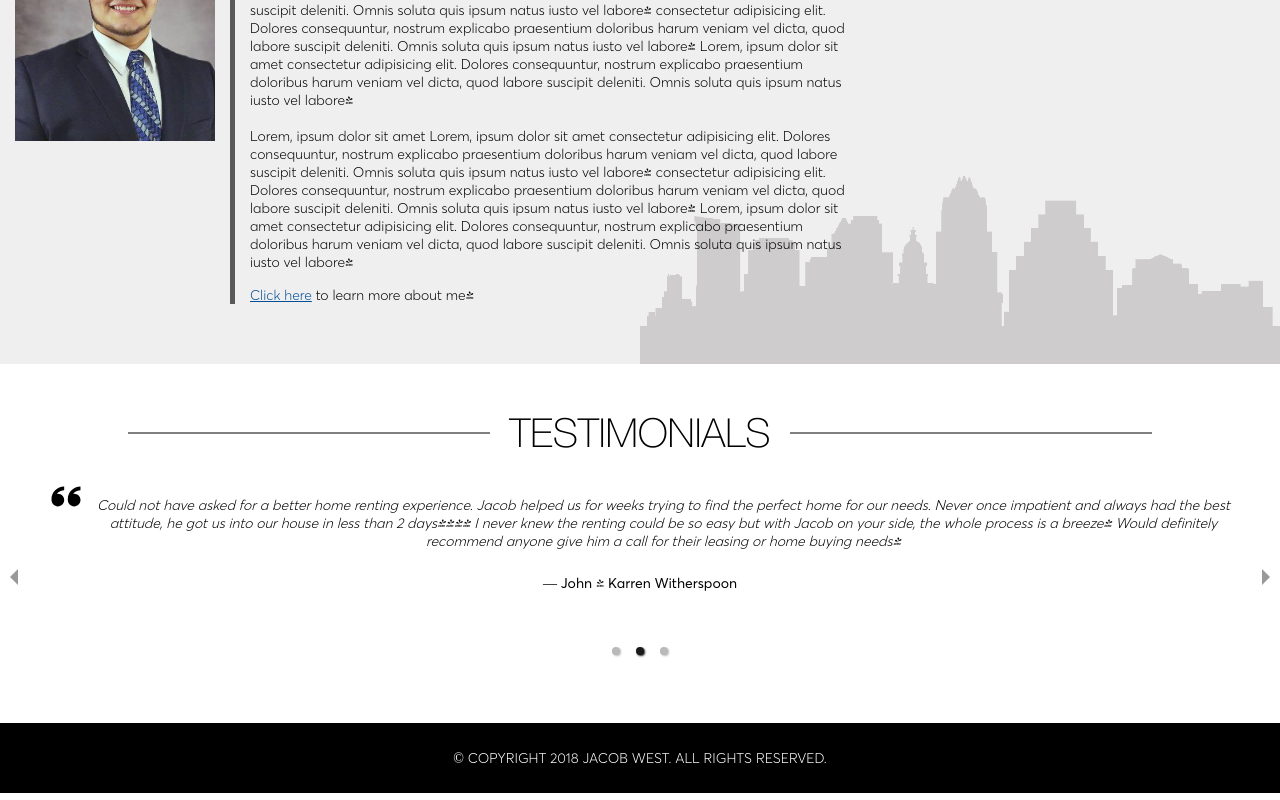
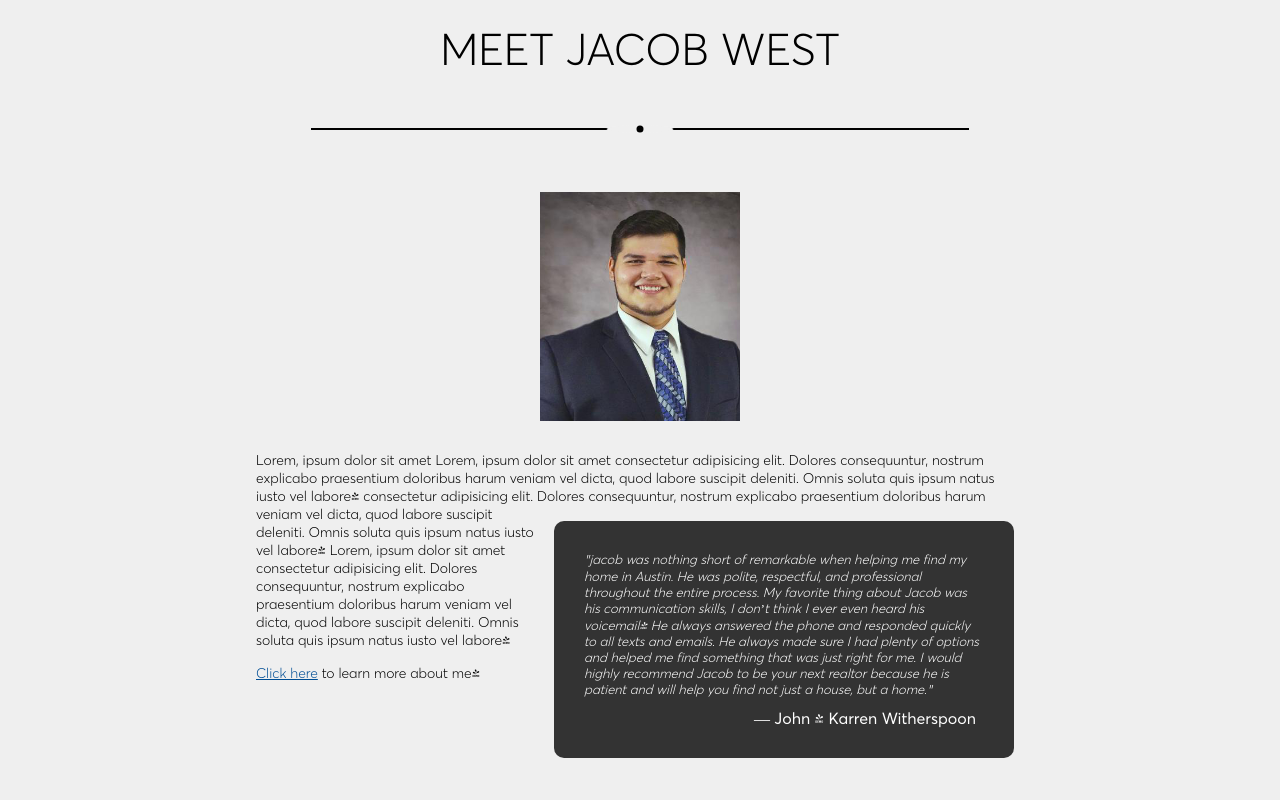
Before and after one commit to Gabewest1/jacob-realtor-sandbox, a React (Create React App) app: page / in a window 1280 px wide. Shown: the part 1260-2060 px from the top of the page. Built offline with nearby package versions, Linux system fonts and the light colour scheme; no server answers; a web font is replaced by a local one.

Commit message:
Created component to query zillow

```diff
--- a/package.json
+++ b/package.json
@@ -9,7 +9,8 @@
     "react": "^16.2.0",
     "react-dom": "^16.2.0",
     "react-responsive-carousel": "^3.1.33",
-    "styled-components": "^3.2.1"
+    "styled-components": "^3.2.1",
+    "xml2js": "^0.4.19"
   },
   "scripts": {
     "start": "react-scripts start",
--- a/src/App.js
+++ b/src/App.js
@@ -6,10 +6,12 @@ import About2 from "./components/About2"
 import About3 from "./components/About3"
 import About4 from "./components/About4"
 import About5 from "./components/About5"
+import About6 from "./components/About6"
 import Contact from "./components/Contact"
 import Contact2 from "./components/Contact2"
 import Contact3 from "./components/Contact3"
 import Listings from "./components/Listings"
+import ZillowListings from "./components/ZillowListings"
 import Locations from "./components/Locations"
 import Icons from "./components/Icons"
 import Icons2 from "./components/Icons2"
@@ -46,12 +48,14 @@ class App extends Component {
 
         <Hero />
 
+        <ZillowListings />
+
         <div style={{ margin: "50px 0" }}>
           <Icons />
         </div>
 
-        <AboutWrapper style={{ padding: "60px 0", backgroundColor: "#efefef" }}>
-          <About5 />
+        <AboutWrapper style={{ padding: "70px 0", backgroundColor: "#efefef" }}>
+          <About6 />
         </AboutWrapper>
 
         {/* <Contact3 /> */}
@@ -67,36 +71,9 @@ class App extends Component {
 }
 
 const AboutWrapper = styled.div`
-  background: url(/assets/images/skyline.png) no-repeat;
-  background-size: 50%;
-  background-position: bottom right;
-`
-//Adds a transparent triangle between the Header and section below it.
-const Arrows = styled.div`
-    position: absolute;
-    bottom: 0;
-    height: 30px;
-    width: 100%;
-
-    &:after {
-        content: '';
-        border-bottom: solid 30px ${({ color }) => color};
-        border-left: solid 30px transparent;
-        width: 50%;
-        position: absolute;
-        top: 0;
-        left: 50%;
-    }
-
-    &:before {
-      content: '';
-      border-bottom: solid 30px ${({ color }) => color};
-      border-right: solid 30px transparent;
-      width: 50%;
-      position: absolute;
-      top: 0;
-      right: 50%;
-  }
+  // background: url(/assets/images/skyline.png) no-repeat;
+  // background-size: 50%;
+  // background-position: bottom right;
 `
 const Copyright = styled.p`
   margin: 0;
--- a/src/components/About6/index.js
+++ b/src/components/About6/index.js
@@ -5,21 +5,34 @@ export default class About5 extends React.Component {
     render() {
         return (
             <About5View>
-                <Border>
-                    <Image src="/assets/images/lil_jacky_half.png" />
-                </Border>
-                <Content>
-                    <Title>Hello, I'm Jacob West</Title>
-                    <div style={{ flexGrow: 1 }}>
+
+                <Title>Meet Jacob West</Title>
+                <Bar>
+                    <BallWrapper>
+                        <Ball />
+                    </BallWrapper>
+                </Bar>
+
+                <Image src="/assets/images/lil_jacky_half.png" />
+
+                <div>
+                    <div style={{ height: 90, float: "right" }} />
+                    <Testimonails>
+                        <span>"</span>jacob was nothing short of remarkable when helping me find my home in Austin. He was polite, respectful, and professional throughout the entire process. My favorite thing about Jacob was his communication skills, I don’t think I ever even heard his voicemail! He always answered the phone and responded quickly to all texts and emails. He always made sure I had plenty of options and helped me find something that was just right for me. I would highly recommend Jacob to be your next realtor because he is patient and will help you find not just a house, but a home.<span>"</span>
+                            <br />
+                            <h1 style={{ marginBottom: 0, position: "relative", left: 170, fontSize: 16, fontStyle: "initial" }}>&mdash; John & Karren Witherspoon</h1>
+                    </Testimonails>
+                    <div>
                         <Description>
                             Lorem, ipsum dolor sit amet
                             Lorem, ipsum dolor sit amet consectetur adipisicing elit. Dolores consequuntur, nostrum explicabo praesentium doloribus harum veniam vel dicta, quod labore suscipit deleniti. Omnis soluta quis ipsum natus iusto vel labore!
                             consectetur adipisicing elit. Dolores consequuntur, nostrum explicabo praesentium doloribus harum veniam vel dicta, quod labore suscipit deleniti. Omnis soluta quis ipsum natus iusto vel labore!
                             Lorem, ipsum dolor sit amet consectetur adipisicing elit. Dolores consequuntur, nostrum explicabo praesentium doloribus harum veniam vel dicta, quod labore suscipit deleniti. Omnis soluta quis ipsum natus iusto vel labore!
+
                         </Description>
+                        <ReadMore><a href="#">Click here</a> to learn more about me!</ReadMore>
                     </div>
-                    <ReadMore><a href="#">Click here</a> to learn more about me!</ReadMore>
-                </Content>
+                </div>
             </About5View>
         )
     }
@@ -27,16 +40,57 @@ export default class About5 extends React.Component {
 
 const About5View = styled.div`
     display: flex;
+    flex-direction: column;
+    align-items: center;
+`
+const BallWrapper = styled.div`
+    position: absolute;
+    padding: 0 30px;
+    top: 50%;
+    left: 50%;
+    transform: translate(-50%, -50%);
+    background: #efefef;
+    border-radius: 50%;
+`
+const Ball = styled.div`
+    width: 7px;
+    height: 7px;
+    border-radius: 50%;
+    background: black;
+`
+const Bar = styled.div`
+    position: relative;
+    height: 66px;
+    display: flex;
+    align-items: center;
+    justify-content: center;
+    margin-top: 20px;
+    margin-bottom: 30px;
+
+    &:before {
+        content: "";
+        position: absolute;
+        border: solid 1px black;
+        width: 70vw;
+        max-width: 656px;
+        top: 50%;
+        transform: translateY(-50%);
+    }
+
 `
 const Image = styled.img`
     width: 200px;
     display: block;
 `
 const Title = styled.h1`
-    margin-top: 0;
+    margin: 0;
+    text-transform: uppercase;
+    font-size: 44px;
+    font-family: avertacyLight;
 `
 const Description = styled.div`
-    max-width: 600px;
+    max-width: 768px;
+    margin-top: 30px;
 `
 const Border = styled.div`
     border-right: solid 5px #5a5959;
@@ -56,3 +110,19 @@ const Content = styled.div`
     flex-direction: column;
     justify-content: space-between;
 `
+const Testimonails = styled.div`
+    width: 400px;
+    float: right;
+    clear: right;
+    background: #333;
+    padding: 30px;
+    border-radius: 10px;
+    margin: 10px;
+    color: white;
+    font-style: italic;
+    font-size: 13px;
+
+    span {
+        font-family: helveticaneue;
+    }
+`
--- /dev/null
+++ b/src/components/ZillowListings/index.js
@@ -0,0 +1,56 @@
+import React from "react"
+import styled from "styled-components"
+import { parseString } from "xml2js"
+
+export default class ZillowListings extends React.Component {
+    state = { data: null }
+    componentDidMount() {
+        // fetch("http://cors-anywhere.herokuapp.com/www.zillow.com/webservice/GetSearchResults.htm?zws-id=X1-ZWz1gc8lpuqfwr_1brbp&address=2114+Bigelow+Ave&citystatezip=Seattle%2C+WA")
+        //     .then(res => {
+        //         console.log(res.responseText)
+        //         res.text()
+        //     })
+        //     .then(json => {
+        //         console.log(json)
+        //         this.setState({ data: json })
+        //     })
+        //     .catch(err => console.log(err))
+
+        const reqListener = ({ target }) => {
+            console.log(target);
+            let xmlAsString = target.responseText
+
+            parseString(xmlAsString, (err, data) => {
+                console.log(data)
+                this.setState({ data: JSON.stringify(data) })
+            })
+        }
+
+        var oReq = new XMLHttpRequest();
+        oReq.addEventListener("load", reqListener);
+        oReq.open("GET", "http://cors-anywhere.herokuapp.com/www.zillow.com/webservice/GetSearchResults.htm?zws-id=X1-ZWz1gc8lpuqfwr_1brbp&address=loquat&citystatezip=Seattle%2C+WA");
+        // oReq.open("GET", "http://cors-anywhere.herokuapp.com/www.zillow.com/webservice/ProReviews.htm?zws-id=X1-ZWz1gc8lpuqfwr_1brbp&screenname=Jacob7960");
+        // oReq.open("GET", "http://cors-anywhere.herokuapp.com/www.zillow.com/webservice/GetDeepComps.htm?zws-id=X1-ZWz1gc8lpuqfwr_1brbp&zpid=48749425&count=5");
+        oReq.send();
+    }
+    render() {
+        return (
+            <ZillowListingsView>{ this.state.data }</ZillowListingsView>
+        )
+    }
+}
+
+const ZillowListingsView = styled.div`
+    background: red;
+    min-height: 100px;
+`
+// console.log(ZillowListingsView.prototype)
+
+
+// // ZillowListingsView.prototype = Object.create(React.Component)
+
+// // () => {
+// //     console.log("AYYYYYY bBY i MOUNTed :S")
+// // }
+
+// export default ZillowListingsView
```
